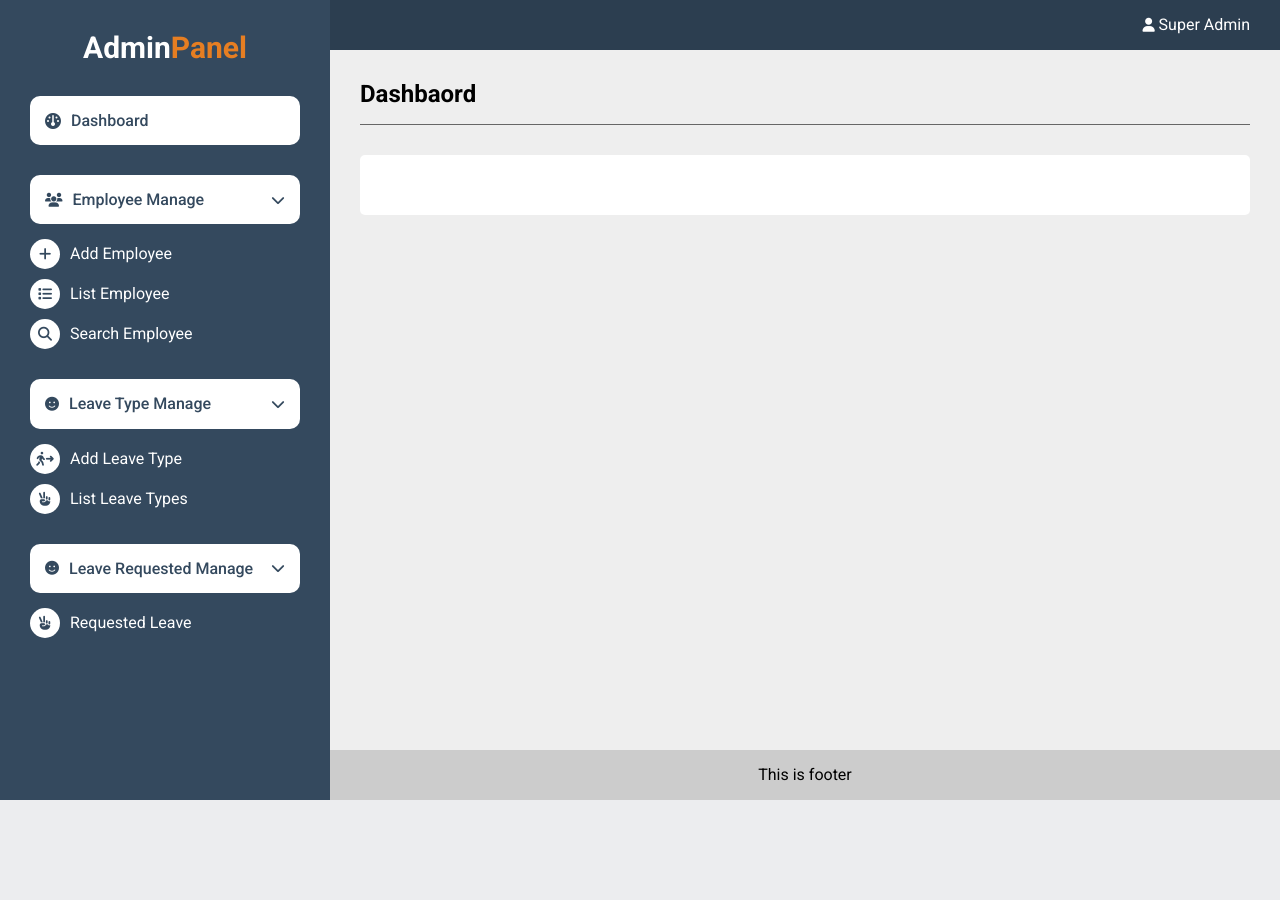
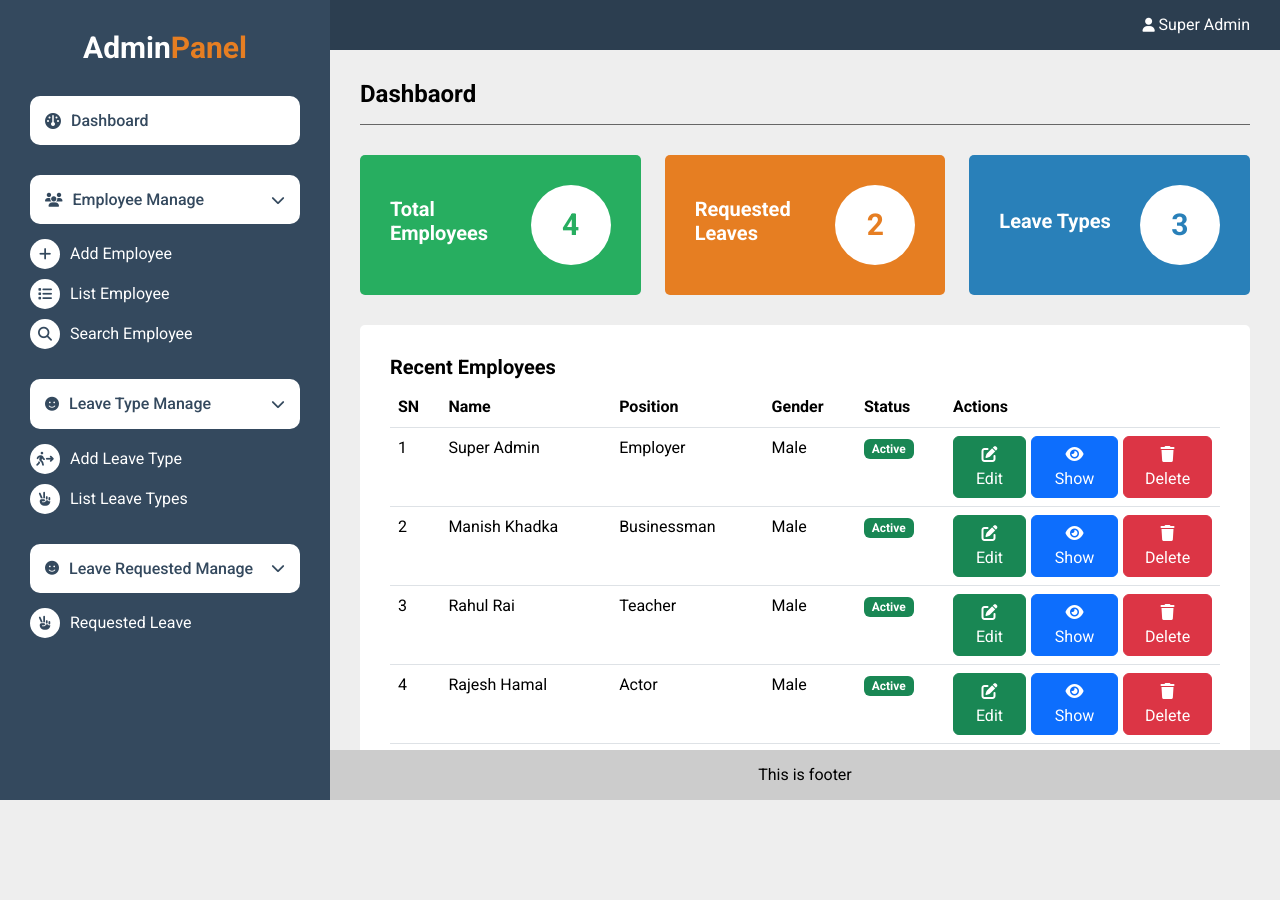
Before and after one commit to vineshkokane1226-code/employee-management-system, a PHP site: page /admin/dashboard.php in a window 1280 px wide. Before the commit the page ends 800 px from the top, so only its background shows below. Run offline with PHP 8.4, Linux system fonts and the light colour scheme; a user stored in the database is signed in; data comes from the database, SQL or seed files in the repository; some libraries are stand-ins or nearby versions.

Commit message:
Display total count in dashboar page

```diff
--- a/admin/dashboard.php
+++ b/admin/dashboard.php
@@ -1,9 +1,109 @@
-<?php include_once("includes/header.php"); ?>
-<?php include_once("includes/sidebar.php"); ?>
+<?php
+// import header
+include_once("includes/header.php");
+
+// import sidebar
+include_once("includes/sidebar.php");
+
+// database connection
+$connection = new mysqli("localhost", "root", "", "db_employeemanagement");
+$total_leave_types = $connection->query("SELECT * FROM tbl_leave_types")->num_rows;
+$total_leaves = $connection->query("SELECT * FROM tbl_leaves")->num_rows;
+$total_employees = $connection->query("SELECT * FROM tbl_users");
+$employees_list = [];
+while ($data = $total_employees->fetch_assoc()) {
+    array_push($employees_list, $data);
+}
+
+
+?>
 <div class="admin-main">
     <div class="heading-panel">
         <h1>Dashbaord</h1>
     </div>
-    <div class="body-panel"></div>
+    <div class="row">
+        <div class="col-sm-4">
+            <div class="body-card-panel bg-green">
+                <h4>Total Employees</h4>
+                <div>
+                    <span class="data-count text-green">
+                        <?php echo $total_employees->num_rows; ?>
+                    </span>
+                </div>
+            </div>
+        </div>
+        <div class="col-sm-4">
+            <div class="body-card-panel bg-yellow">
+                <h4>Requested Leaves</h4>
+                <div>
+                    <span class="data-count text-yellow">
+                        <?php echo $total_leaves; ?>
+                    </span>
+                </div>
+            </div>
+        </div>
+        <div class="col-sm-4">
+            <div class="body-card-panel bg-blue">
+                <h4>Leave Types</h4>
+                <div>
+                    <span class="data-count text-blue">
+                        <?php echo $total_leave_types; ?>
+                    </span>
+                </div>
+            </div>
+        </div>
+        <div class="col-sm-12">
+            <div class="body-card-panel body-card-panel-table">
+                <h4>Recent Employees</h4>
+                <table class="table tableb-bordered">
+                    <thead>
+                        <tr>
+                            <th>SN</th>
+                            <th>Name</th>
+                            <th>Position</th>
+                            <th>Gender</th>
+                            <th>Status</th>
+                            <th class="bnt-actions-list">Actions</th>
+                        </tr>
+                    </thead>
+                    <tbody>
+                        <?php foreach ($employees_list as $key => $employee) { ?>
+                            <tr>
+                                <td><?php echo $key + 1; ?></td>
+                                <td><?php echo $employee['name']; ?></td>
+                                <td><?php echo $employee['position']; ?></td>
+                                <td><?php echo $employee['gender']; ?></td>
+                                <td>
+                                    <?php if ($employee['status'] == 1) { ?>
+                                        <span class="badge bg-success">Active</span>
+                                    <?php } else { ?>
+                                        <span class="badge bg-danger">Dective</span>
+                                    <?php } ?>
+                                </td>
+                                <td>
+                                    <div class="bnt-actions-link">
+                                        <a href="edit_employee.php?id=<?php echo $employee['id']; ?>" class="btn btn-success">
+                                            <i class="fa-solid fa-pen-to-square"></i>
+                                            <span>Edit</span>
+                                        </a>
+                                        <a href="show_employee.php?id=<?php echo $employee['id']; ?>" class="btn btn-primary">
+                                            <i class="fa-solid fa-eye"></i>
+                                            <span>Show</span>
+                                        </a>
+                                        <form action="delete_employee.php?id=<?php echo $employee['id']; ?>" method="POST">
+                                            <button type="submit" class="btn btn-danger">
+                                                <i class="fa-solid fa-trash"></i>
+                                                <span>Delete</span>
+                                            </button>
+                                        </form>
+                                    </div>
+                                </td>
+                            </tr>
+                        <?php } ?>
+                    </tbody>
+                </table>
+            </div>
+        </div>
+    </div>
 </div>
 <?php include_once("includes/footer.php"); ?>
--- a/admin/includes/header.php
+++ b/admin/includes/header.php
@@ -30,7 +30,7 @@ if (!isset($_SESSION['email'])) {
                     <span><?php echo  $_SESSION['name']; ?></span>
                 </button>
                 <div class="dropdown-nav">
-                    <a href="#">
+                    <a href="edit_profile.php">
                         <i class="fa-solid fa-cog"></i>
                         <span>Profile</span>
                     </a>
--- a/css/styles.css
+++ b/css/styles.css
@@ -327,3 +327,64 @@ body {
     align-items: center;
     gap: 5px
 }
+
+.body-card-panel {
+    padding: 30px;
+    background: #fff;
+    border-radius: 5px;
+    margin-bottom: 30px;
+    display: flex;
+    justify-content: space-between;
+    align-items: center;
+}
+
+.body-card-panel.bg-green {
+    background: #27ae60;
+}
+
+.body-card-panel.bg-yellow {
+    background: #e67e22;
+}
+
+.body-card-panel.bg-blue {
+    background: #2980b9;
+}
+
+.body-card-panel h4 {
+    color: #fff;
+    font-size: 20px;
+    font-weight: 700;
+}
+
+.body-card-panel .data-count {
+    display: flex;
+    justify-content: center;
+    align-items: center;
+    width: 80px;
+    height: 80px;
+    border-radius: 50%;
+    background: #fff;
+    font-weight: 700;
+    font-size: 30px;
+}
+
+.body-card-panel .data-count.text-green {
+    color: #27ae60;
+}
+
+.body-card-panel .data-count.text-yellow {
+    color: #e67e22;
+}
+
+.body-card-panel .data-count.text-blue {
+    color: #2980b9;
+}
+
+.body-card-panel-table {
+    flex-direction: column;
+    align-items: flex-start;
+}
+
+.body-card-panel-table h4 {
+    color: #000;
+}
--- a/index.php
+++ b/index.php
@@ -0,0 +1 @@
+<?php header("location: login.php");
--- a/login.php
+++ b/login.php
@@ -30,8 +30,8 @@ if (isset($_POST['btn_submit'])) {
             $_SESSION['name'] = $user['name'];
             $_SESSION['email'] = $user['email'];
 
-            $dashbaord = "admin/dashboard.php";
-            header("location: $dashbaord");
+            $dashboard = "admin/dashboard.php";
+            header("location: $dashboard");
         } else {
             $error_login = "Invalid email or password";
         }
```
Also changed, not shown: admin/edit_profile.php (added, +278 -0 lines).
